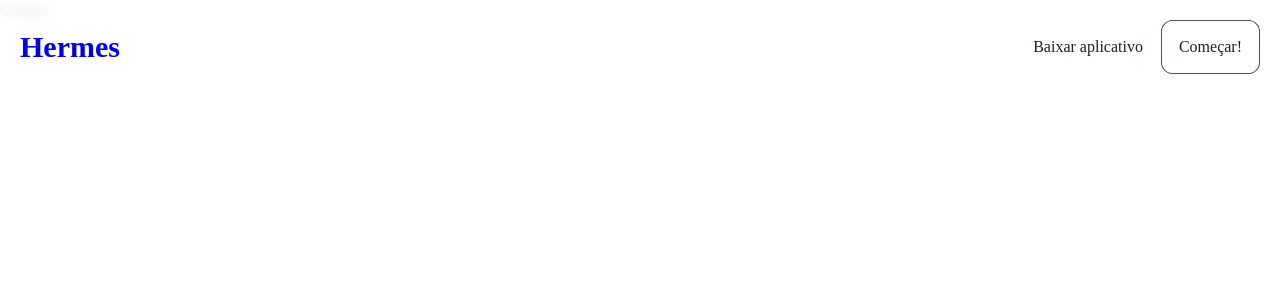
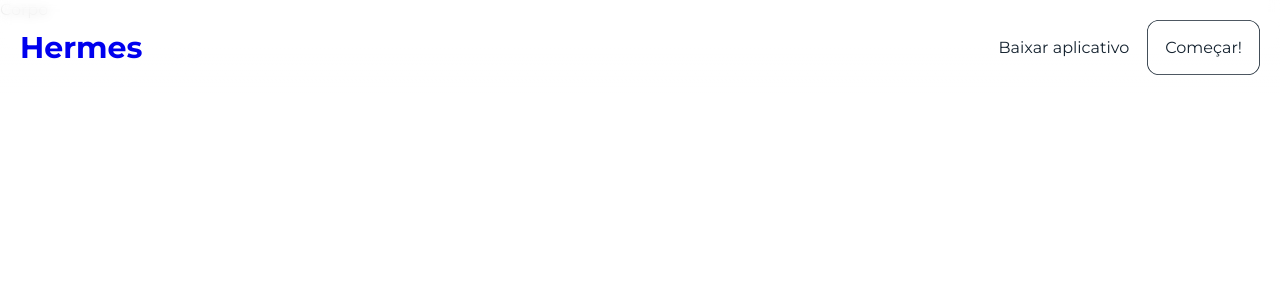
Before and after one commit to dfmrenato/businesspro, a Next.js app: page / in a window 1280 px wide. Shown: the top 300 px of the page. Built offline with nearby package versions, Linux system fonts and the light colour scheme.

Commit message:
Updated CSS

```diff
--- a/styles/globals.css
+++ b/styles/globals.css
@@ -18,6 +18,9 @@
     text-decoration: none;
     list-style: none;
     user-select: none;
+}
+body {
+    font-family: 'Montserrat', monospace, sans-serif;
 }
 
 /* Scrollbar */
```
